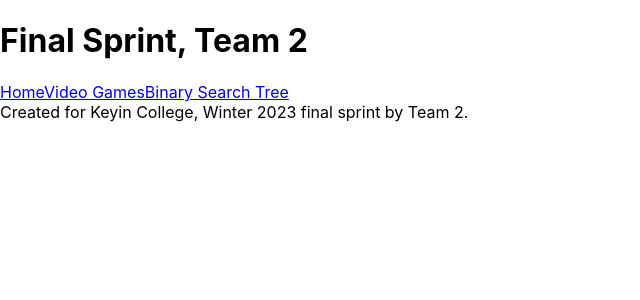
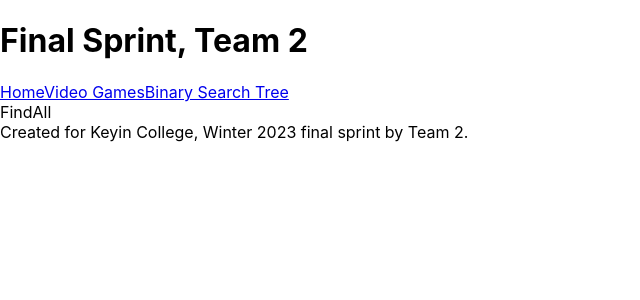
Before and after one commit to Semester-4-Group-2/team-2-sprint-2-frontend, a React (Create React App) app in the folder team2-react/: page /videogames/getAll in a window 1280 px wide. Shown: the top 300 px of the page, without its empty margins (0-640 px from the left). Built offline with nearby package versions, Linux system fonts and the light colour scheme.

Commit message:
Forgot getAll

```diff
--- a/team2-react/src/App.jsx
+++ b/team2-react/src/App.jsx
@@ -1,5 +1,6 @@
 import { BrowserRouter as Router, Routes, Route, Link } from "react-router-dom";
 import "./App.css";
+import FindAll from "./Components/FindBy/FindAll";
 import FindByDev from "./Components/FindBy/FindByDev";
 import FindByGenre from "./Components/FindBy/FindByGenre";
 import FindByID from "./Components/FindBy/FindByID";
@@ -29,6 +30,7 @@ function App() {
       <Routes>
         <Route path="/" element={<Home />} />
         <Route path="/videogames" element={<VideoGames />} />
+        <Route path="/videogames/getAll" element={<FindAll />} />
         {/* confirm search specific */}
         <Route path="/videogames/getById/{id}" element={<FindByID />} />
         <Route path="/videogames/getByName/{name}" element={<FindByName />} />
--- /dev/null
+++ b/team2-react/src/Components/FindBy/FindAll.jsx
@@ -0,0 +1,5 @@
+import React from "react";
+
+export default function FindAll() {
+  return <div>FindAll</div>;
+}
```
